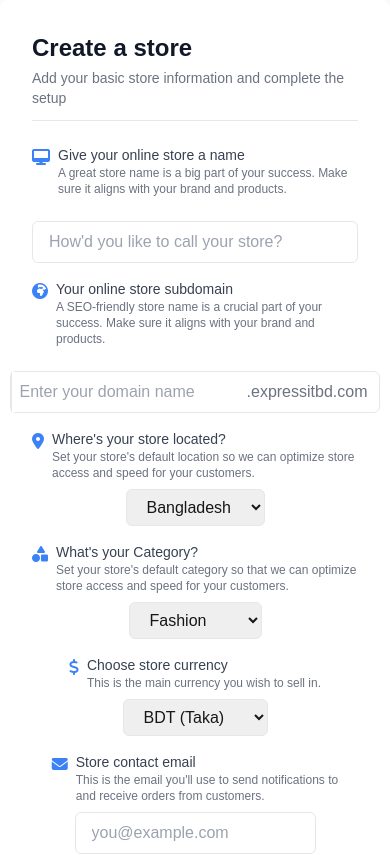
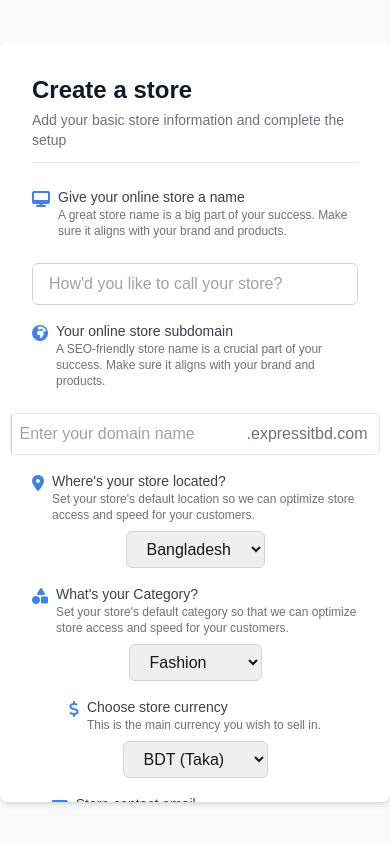
Before and after one commit to RianOntu/store-app-nextjs, a Next.js app: page / in a window 390 px wide. Shown: the top 855 px of the page. Built offline with nearby package versions, Linux system fonts and the light colour scheme.

Commit message:
made website fully responsive

```diff
--- a/app/components/CategoryField.js
+++ b/app/components/CategoryField.js
@@ -1,3 +1,4 @@
+'use client'
 const CategoryField = ({ register, errors }) => (
     <div>
       <div className="flex flex-col md:flex-row items-center justify-between">
@@ -18,7 +19,11 @@ const CategoryField = ({ register, errors }) => (
         <div>
           <select
             {...register("category", { required: "Category is required" })}
-            className="mt-2 w-full md:w-[393.88px] px-4 py-2 border rounded-md focus:ring-2 focus:ring-purple-400"
+            className={`mt-2 w-full md:w-[393.88px] px-4 py-2 border rounded-md focus:ring-2 focus:ring-purple-400 ${
+                errors.storeName
+                  ? "border-red-500"
+                  : "border-gray-300"
+              }`}
           >
             <option value="Fashion">Fashion</option>
             <option value="Electronics">Electronics</option>
--- a/app/components/CurrencyField.js
+++ b/app/components/CurrencyField.js
@@ -1,3 +1,4 @@
+'use client'
 const CurrencyField = ({ register, errors }) => (
     <div>
       <div className="flex flex-col md:flex-row items-center justify-between">
@@ -17,7 +18,11 @@ const CurrencyField = ({ register, errors }) => (
         <div>
           <select
             {...register("currency", { required: "Currency is required" })}
-            className="mt-2 w-full md:w-[393.88px] px-4 py-2 border rounded-md focus:ring-2 focus:ring-purple-400"
+            className={`mt-2 w-full md:w-[393.88px] px-4 py-2 border rounded-md focus:ring-2 focus:ring-purple-400 ${
+                errors.storeName
+                  ? "border-red-500"
+                  : "border-gray-300"
+              }`}
           >
             <option value="BDT">BDT (Taka)</option>
             <option value="USD">USD (Dollar)</option>
--- a/app/components/EmailField.js
+++ b/app/components/EmailField.js
@@ -1,3 +1,4 @@
+'use client'
 const EmailField = ({ register, errors }) => (
   <div>
     <div className="flex flex-col md:flex-row items-center justify-between">
@@ -26,7 +27,9 @@ const EmailField = ({ register, errors }) => (
             },
           })}
           placeholder="you@example.com"
-            className="mt-2 w-full md:w-[393.88px] px-4 py-2 border rounded-md focus:ring-2 focus:ring-purple-400"
+          className={`mt-2 w-full md:w-[393.88px] px-4 py-2 border rounded-md focus:ring-2 focus:ring-purple-400 ${
+            errors.storeName ? "border-red-500" : "border-gray-300"
+          }`}
         />
         {errors.email && (
           <p className="text-red-500 text-sm mt-1">{errors.email.message}</p>
--- a/app/components/LocationField.js
+++ b/app/components/LocationField.js
@@ -1,3 +1,4 @@
+'use client'
 const LocationField = ({ register, errors }) => (
     <div>
       <div className="flex flex-col md:flex-row items-center justify-between">
@@ -18,7 +19,11 @@ const LocationField = ({ register, errors }) => (
         <div>
           <select
             {...register("location", { required: "Location is required" })}
-            className="mt-2 w-full md:w-[393.88px] px-4 py-2 border rounded-md focus:ring-2 focus:ring-purple-400"
+            className={`mt-2 w-full md:w-[393.88px] px-4 py-2 border rounded-md focus:ring-2 focus:ring-purple-400 ${
+                errors.storeName
+                  ? "border-red-500"
+                  : "border-gray-300"
+              }`}
           >
             <option value="Bangladesh">Bangladesh</option>
           </select>
--- a/app/components/StoreFormFields.js
+++ b/app/components/StoreFormFields.js
@@ -1,9 +1,11 @@
+"use client";
 import StoreNameField from "./StoreNameField";
 import SubdomainField from "./SubdomainField";
 import LocationField from "./LocationField";
 import CategoryField from "./CategoryField";
 import CurrencyField from "./CurrencyField";
 import EmailField from "./EmailField";
+import SubmitButton from "./SubmitButtonComponent";
 
 const StoreFormFields = ({
   register,
@@ -11,6 +13,7 @@ const StoreFormFields = ({
   availableError,
   handleSubmit,
   onSubmit,
+  isLoading,
 }) => (
   <form onSubmit={handleSubmit(onSubmit)} className="mt-6 space-y-4">
     <StoreNameField register={register} errors={errors} />
@@ -23,6 +26,7 @@ const StoreFormFields = ({
     <CategoryField register={register} errors={errors} />
     <CurrencyField register={register} errors={errors} />
     <EmailField register={register} errors={errors} />
+    <SubmitButton isLoading={isLoading} />
   </form>
 );
 
--- a/app/components/StoreFormHeader.js
+++ b/app/components/StoreFormHeader.js
@@ -1,3 +1,4 @@
+'use client'
 const StoreFormHeader = () => (
     <>
       <h2 className="text-2xl font-semibold text-gray-900">Create a store</h2>
--- a/app/components/StoreNameField.js
+++ b/app/components/StoreNameField.js
@@ -1,3 +1,4 @@
+'use client'
 const StoreNameField = ({ register, errors }) => (
   <div>
     <div className="flex flex-col md:flex-row items-center gap-4">
@@ -26,7 +27,9 @@ const StoreNameField = ({ register, errors }) => (
             },
           })}
           placeholder="How'd you like to call your store?"
-            className="mt-2 w-full px-4 py-2 border rounded-md focus:ring-2 focus:ring-purple-400"
+          className={`mt-2 w-full md:w-[393.88px] px-4 py-2 border rounded-md focus:ring-2 focus:ring-purple-400 ${
+            errors.storeName ? "border-red-500" : "border-gray-300"
+          }`}
         />
         {errors.storeName && (
           <p className="text-red-500 text-sm mt-1">
--- a/app/components/SubdomainField.js
+++ b/app/components/SubdomainField.js
@@ -1,3 +1,4 @@
+"use client";
 const SubdomainField = ({ register, errors, availableError }) => (
   <div>
     <div className="flex flex-col md:flex-row items-center gap-4">
@@ -17,6 +18,8 @@ const SubdomainField = ({ register, errors, availableError }) => (
       </div>
       <div className="flex mt-2 justify-end">
   <div className="flex items-center border rounded-md w-full md:w-[393.88px]">
+    <div>
+      <div>
         <input
           type="text"
           {...register("subdomain", {
@@ -27,17 +30,21 @@ const SubdomainField = ({ register, errors, availableError }) => (
             },
           })}
           placeholder="Enter your domain name"
-              className="flex-1 px-2 py-2 border-l focus:outline-none focus:ring-2 focus:ring-purple-400"
+          className={`flex-1 px-2 py-2 border-l focus:outline-none focus:ring-2 focus:ring-purple-400 ${
+            errors.subdomain || availableError ? "border-red-500" : "border-gray-300"
+          }`}
         />
+        {(errors.subdomain || availableError) && (
+          <p className="text-red-500 text-sm mt-1 absolute">
+            {errors.subdomain?.message || availableError}
+          </p>
+        )}
+      </div>
+    </div>
     <span className="px-3 text-gray-500">.expressitbd.com</span>
   </div>
 </div>
     </div>
-      {(errors.subdomain || availableError) && (
-        <p className="text-red-500 text-sm mt-1">
-          {errors.subdomain?.message || availableError}
-        </p>
-      )}
   </div>
 );
 
--- a/app/components/SubmitButtonComponent.js
+++ b/app/components/SubmitButtonComponent.js
@@ -1,3 +1,4 @@
+'use client'
 const SubmitButton = ({ isLoading }) => (
   <div className="flex justify-end mt-[50px]">
     <button
--- a/app/globals.css
+++ b/app/globals.css
@@ -17,10 +17,13 @@ img {
   width: 200px;
   height: 300px;
   object-fit: cover;
-  object-position:15% 15%;
+  object-position: 15% 15%;
 }
 .create_store_btn {
   margin-top: 44px !important;
+}
+.flex_wrap {
+  flex-wrap: nowrap!important;
 }
 body {
   color: var(--foreground);
--- a/app/pages/_createStore.js
+++ b/app/pages/_createStore.js
@@ -67,6 +67,7 @@ const CreateStore = () => {
         router.push("/shop");
       } else {
         setAvailableError("Not available domain! Re-enter");
+        setIsLoading(false);
         reset({}, { keepValues: true });
       }
     } catch (error) {
@@ -86,8 +87,8 @@ const CreateStore = () => {
   };
 
   return (
-    <div className="flex items-center justify-center min-h-screen bg-gray-50">
-      <div className="bg-white p-8 rounded-lg shadow-md w-full max-w-3xl">
+    <div className="flex items-center justify-start md:justify-center min-h-screen bg-gray-50">
+    <div className="bg-white p-8 rounded-lg shadow-md w-full max-w-3xl max-h-[90vh] overflow-y-auto">
       <StoreFormHeader />
       <StoreFormFields
         register={register}
@@ -95,8 +96,8 @@ const CreateStore = () => {
         availableError={availableError}
         handleSubmit={handleSubmit}
         onSubmit={onSubmit}
+        isLoading={isLoading}
       />
-        <SubmitButton isLoading={isLoading} />
     </div>
   </div>
   );
```
Lines whose indentation alone changed are shown as unchanged.
